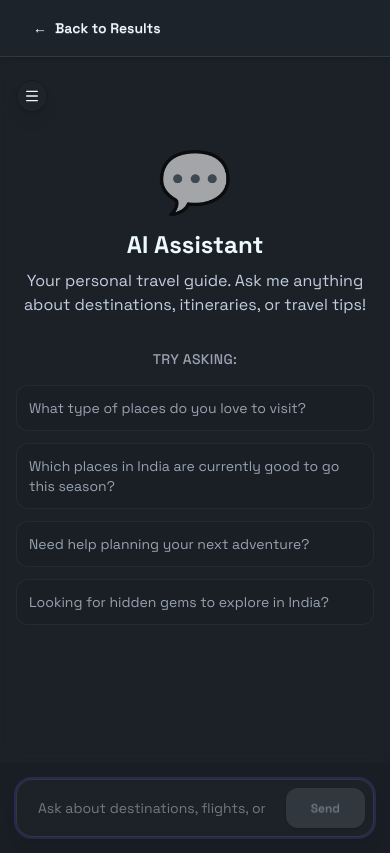
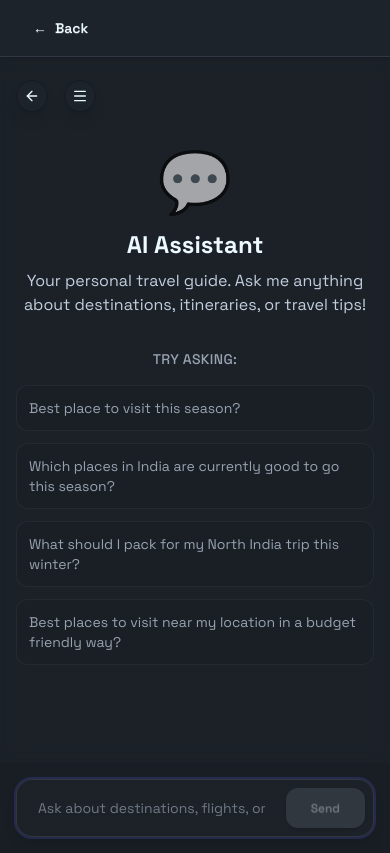
Before and after one commit to glitchoff/plan-my-trip, a Next.js app: page /results/ai-chat/1 in a window 390 px wide. Built offline with nearby package versions, Linux system fonts and the light colour scheme.

Commit message:
feat: Prevent FOUC with theme pre-loading, optimize theme picker lazy loading, update AI chat suggested prompts, and refine navigation buttons.

```diff
--- a/app/components/AIChatWidget.js
+++ b/app/components/AIChatWidget.js
@@ -5,10 +5,10 @@ import { useState, useEffect } from "react";
 import { Bot, Globe, Sparkles, Heart, Plane } from "lucide-react";
 
 const promptMessages = [
-    { text: "What type of places do you love to visit?", icon: Heart },
+    { text: "Best place to visit this season?", icon: Heart },
     { text: "Which places in India are currently good to go this season?", icon: Plane },
-    { text: "Need help planning your next adventure?", icon: Globe },
-    { text: "Looking for hidden gems to explore in India?", icon: Sparkles },
+    { text: "What should I pack for my North India trip this winter?", icon: Globe },
+    { text: "Best places to visit near my location in a budget friendly way?", icon: Sparkles },
 ];
 
 export default function AIChatWidget() {
--- a/app/components/chat/ChatInterface.js
+++ b/app/components/chat/ChatInterface.js
@@ -6,7 +6,8 @@ import { useState, memo, useCallback, useEffect, useRef } from 'react';
 import { useRouter, useSearchParams } from 'next/navigation';
 import ReactMarkdown from 'react-markdown';
 import remarkGfm from 'remark-gfm';
-import { Menu } from 'lucide-react';
+import { Menu, ArrowLeft } from 'lucide-react';
+import Link from 'next/link';
 
 // Components
 import { ChatSidebar } from '@/app/components/chat/ChatSidebar';
@@ -253,18 +254,27 @@ export function ChatInterface({ sessionId }) {
     }, [status, sendMessage]);
 
     const suggestedPrompts = [
-        "What type of places do you love to visit?",
+        "Best place to visit this season?",
         "Which places in India are currently good to go this season?",
-        "Need help planning your next adventure?",
-        "Looking for hidden gems to explore in India?",
+        "What should I pack for my North India trip this winter?",
+        "Best places to visit near my location in a budget friendly way?",
     ];
 
     return (
         <div className="flex h-full overflow-hidden">
 
+            {/* Back to Home Button */}
+            <Link
+                href="/"
+                className="fixed top-20 left-4 z-30 btn btn-circle btn-sm shadow-lg bg-base-100 hover:bg-primary hover:text-primary-content transition-colors"
+                title="Back to Home"
+            >
+                <ArrowLeft className="w-4 h-4" />
+            </Link>
+
             {/* Mobile Sidebar Toggle */}
             <button
-                className="md:hidden fixed top-20 left-4 z-30 btn btn-circle btn-sm shadow-lg bg-base-100"
+                className="md:hidden fixed top-20 left-16 z-30 btn btn-circle btn-sm shadow-lg bg-base-100"
                 onClick={() => setIsSidebarOpen(!isSidebarOpen)}
             >
                 <Menu className="w-4 h-4" />
--- a/app/components/chat/ChatSidebar.js
+++ b/app/components/chat/ChatSidebar.js
@@ -1,7 +1,7 @@
 'use client';
 
 import { Plus, MessageSquare, Trash2, X, Timer, ChevronLeft, ChevronRight, History } from 'lucide-react';
-import { memo, useState } from 'react';
+import { memo, useState, useEffect } from 'react';
 
 export const ChatSidebar = memo(function ChatSidebar({
     sessions = [],
@@ -12,7 +12,26 @@ export const ChatSidebar = memo(function ChatSidebar({
     isOpen,
     onClose
 }) {
+    // Load collapsed state from localStorage, default to true (collapsed)
+    // Always start with true for SSR to prevent hydration mismatch
     const [isCollapsed, setIsCollapsed] = useState(true);
+
+    // Initialize from localStorage after mount (client-side only)
+    useEffect(() => {
+        if (typeof window !== 'undefined') {
+            const saved = localStorage.getItem('chat_sidebar_collapsed');
+            if (saved !== null) {
+                setIsCollapsed(JSON.parse(saved));
+            }
+        }
+    }, []);
+
+    // Persist collapsed state to localStorage
+    useEffect(() => {
+        if (typeof window !== 'undefined') {
+            localStorage.setItem('chat_sidebar_collapsed', JSON.stringify(isCollapsed));
+        }
+    }, [isCollapsed]);
 
     // Format date for display (e.g., "Today", "Yesterday", "MMM DD")
     const formatDate = (timestamp) => {
--- a/app/components/themes/ThemeController.js
+++ b/app/components/themes/ThemeController.js
@@ -1,7 +1,7 @@
 "use client";
 import { useEffect, useState, useRef, useCallback, Suspense, lazy } from "react";
 
-// Lazy load the theme icons
+// Lazy load the theme icons AND the picker content for optimal bundle splitting
 const ThemeIcons = lazy(() => import('./themesicon'));
 
 import { Flower2 } from "lucide-react";
@@ -44,17 +44,18 @@ const DefaultIcon = Flower2;
 import { cloneElement } from "react";
 
 const ThemePickerContent = ({ isCollapsed, isMobile, trigger }) => {
+    // Start with default theme for SSR consistency
     const [current, setCurrent] = useState(DEFAULT_THEME);
     const [isOpen, setIsOpen] = useState(false);
     const dropdownRef = useRef(null);
     const buttonRef = useRef(null);
 
-    // Initialize theme on mount
+    // Initialize theme on mount (client-side only)
     useEffect(() => {
         const cachedTheme = getCachedTheme();
         const initialTheme = cachedTheme || getSystemPreference();
 
-        // Apply theme immediately to prevent flash of default theme
+        // Apply theme immediately
         document.documentElement.setAttribute("data-theme", initialTheme);
         setCurrent(initialTheme);
     }, []);
@@ -112,12 +113,18 @@ const ThemePickerContent = ({ isCollapsed, isMobile, trigger }) => {
                 </button>
             )}
 
+            {isOpen && (
                 <ul
                     ref={dropdownRef}
                     className={`absolute ${isMobile ? 'bottom-full mb-2' : 'top-full mt-2'} right-0 w-56 rounded-lg bg-base-100 shadow-lg border border-base-300 p-2 z-50 transition-all duration-150 ${isOpen ? 'opacity-100 visible translate-y-0' : 'opacity-0 invisible -translate-y-1'
                         }`}
                     style={{ pointerEvents: isOpen ? 'auto' : 'none' }}
                 >
+                    <Suspense fallback={
+                        <li className="px-3 py-2 text-sm text-base-content/50 text-center">
+                            Loading themes...
+                        </li>
+                    }>
                         <li className="px-3 py-2 text-xs font-semibold text-base-content/50 uppercase tracking-wide">
                             Select Theme
                         </li>
@@ -149,7 +156,9 @@ const ThemePickerContent = ({ isCollapsed, isMobile, trigger }) => {
                                 </li>
                             );
                         })}
+                    </Suspense>
                 </ul>
+            )}
         </div>
     );
 };
--- a/app/layout.js
+++ b/app/layout.js
@@ -29,6 +29,22 @@ export const metadata = {
 export default function RootLayout({ children }) {
   return (
     <html lang="en" data-theme="dark" suppressHydrationWarning>
+      <head>
+        <script
+          dangerouslySetInnerHTML={{
+            __html: `
+              (function() {
+                try {
+                  const savedTheme = localStorage.getItem('plan-my-trip-theme-v1');
+                  if (savedTheme) {
+                    document.documentElement.setAttribute('data-theme', savedTheme);
+                  }
+                } catch (e) {}
+              })();
+            `,
+          }}
+        />
+      </head>
       <body
         className={`${spaceGrotesk.variable} ${geistMono.variable} ${pacifico.variable} antialiased font-sans`}
         style={{ fontFamily: "var(--font-space-grotesk), sans-serif" }}
--- a/app/results/ai-chat/page.js
+++ b/app/results/ai-chat/page.js
@@ -1,17 +1,21 @@
 'use client';
 
 import { useEffect } from 'react';
-import { useRouter } from 'next/navigation';
+import { useRouter, useSearchParams } from 'next/navigation';
 
 export default function Page() {
     const router = useRouter();
+    const searchParams = useSearchParams();
 
     useEffect(() => {
         // Generate a new session ID and redirect
         const newId = crypto.randomUUID();
+        // Preserve the prompt parameter if it exists
+        const prompt = searchParams.get('prompt');
+        const queryString = prompt ? `?prompt=${encodeURIComponent(prompt)}` : '';
         // Use replace to avoid polluting history with the redirect page
-        router.replace(`/results/ai-chat/${newId}`);
-    }, [router]);
+        router.replace(`/results/ai-chat/${newId}${queryString}`);
+    }, [router, searchParams]);
 
     return (
         <div className="flex h-full items-center justify-center">
--- a/app/results/layout.js
+++ b/app/results/layout.js
@@ -33,12 +33,12 @@ function ResultsTabs() {
         return (
             <div className="bg-base-100 shadow-sm border-b border-base-content/10 sticky top-0 z-30">
                 <div className="max-w-7xl mx-auto px-4 sm:px-6 lg:px-8 py-2">
-                    <Link
-                        href={`/results/best-route${createQueryString()}`}
+                    <button
+                        onClick={() => window.history.back()}
                         className="btn btn-ghost gap-2 text-base-content hover:bg-base-200"
                     >
-                        <span>←</span> Back to Results
-                    </Link>
+                        <span>←</span> Back
+                    </button>
                 </div>
             </div>
         );
```
Lines whose indentation alone changed are shown as unchanged.
